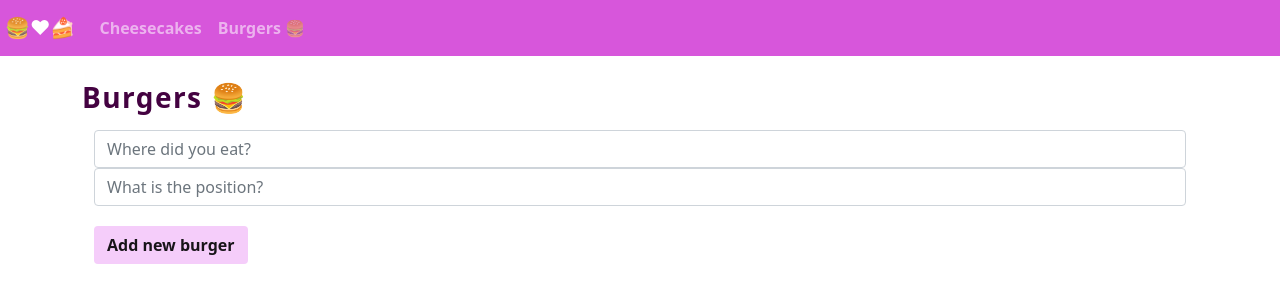
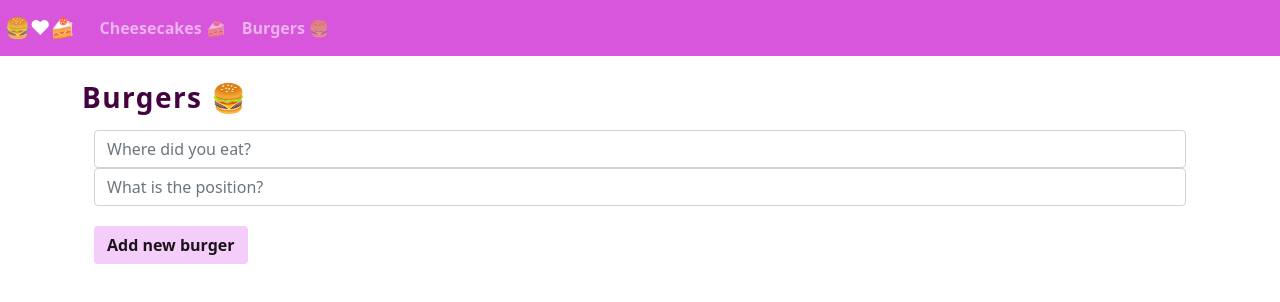
Before and after one commit to javirro/ui-rankingFood, a website: page Burger.html in a window 1280 px wide. Drawn offline with Linux system fonts and the light colour scheme; no server answers.

Commit message:
Add cheesake icon

```diff
--- a/Burger.html
+++ b/Burger.html
@@ -20,7 +20,7 @@
         <div class="collapse navbar-collapse" id="navbarSupportedContent">
             <ul class="navbar-nav">
                 <li class="nav-item ">
-                    <a id="bt-prin-escoria" class="nav-link white-letter" href="Cheesecake.html">Cheesecakes</a>
+                    <a id="bt-prin-escoria" class="nav-link white-letter" href="Cheesecake.html">Cheesecakes 🍰</a>
                 </li>
                 <li class="nav-item">
                     <a id="bt-prin-constru" class="nav-link white-letter" href="Burger.html">Burgers 🍔</a>
```
Also changed, not shown: index.html (+1 -1 lines).
